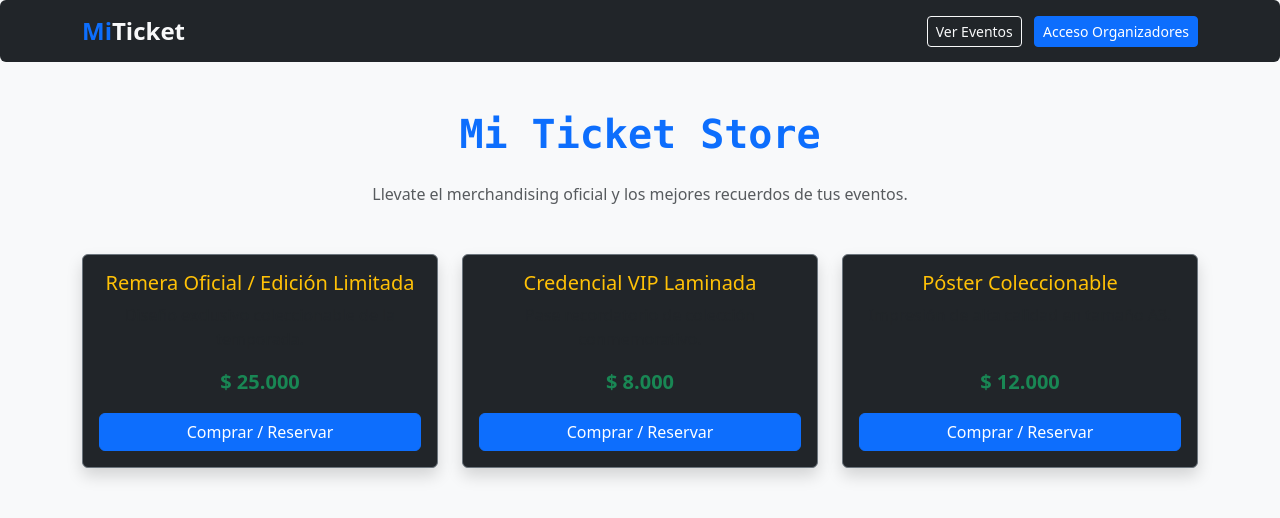
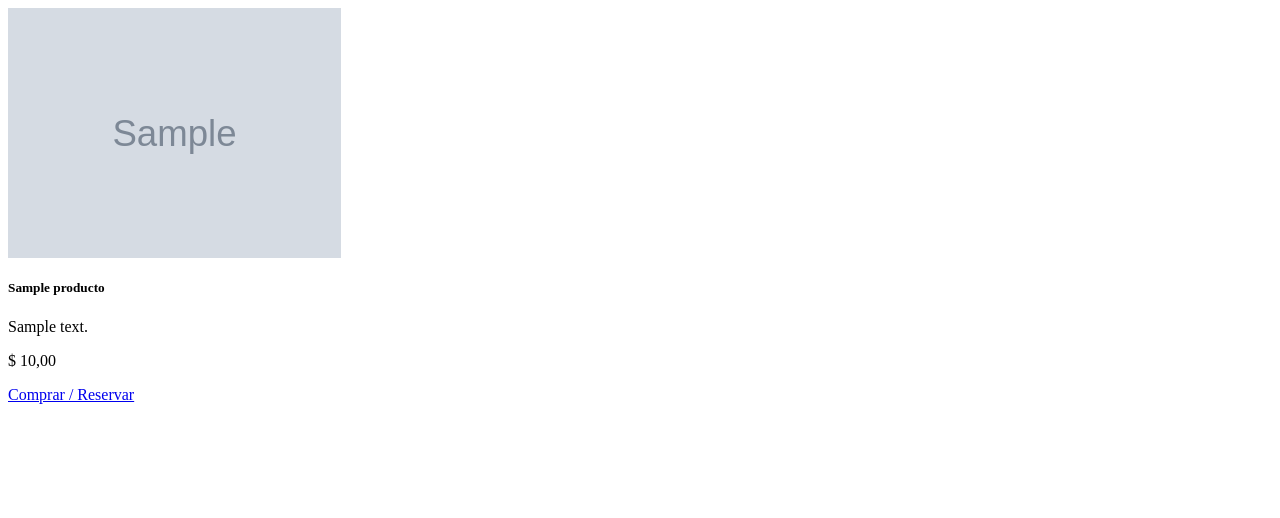
Before and after one commit to chrystalrecords-cmyk/mi_ticket, a Django app: page /store/ in a window 1280 px wide. Shown: the top 518 px of the page. Run offline with Django 5.2, Linux system fonts and the light colour scheme; tables that the repository leaves empty hold one stand-in row (values such as "Sample post"); grey boxes marked "Sample" are stand-in pictures.

Commit message:
Actualizo store.html con productos dinamicos

```diff
--- a/eventos/templates/eventos/store.html
+++ b/eventos/templates/eventos/store.html
@@ -1,76 +1,21 @@
-<!DOCTYPE html>
-<html lang="es">
-<head>
-    <meta charset="UTF-8">
-    <meta name="viewport" content="width=device-width, initial-scale=1.0">
-    <title>Mi Ticket - Store</title>
-    <link rel="stylesheet" href="https://cdn.jsdelivr.net/npm/bootstrap@5.3.0/dist/css/bootstrap.min.css">
-</head>
-<body class="bg-light">
-
-    <!-- Navegación idéntica a tus otras páginas -->
-    <nav class="navbar navbar-expand-lg navbar-dark bg-dark mb-4 px-3 rounded">
-        <div class="container d-flex justify-content-between align-items-center">
-            <a class="navbar-brand fw-bold fs-4" href="{% url 'lista_eventos' %}">
-                <span class="text-primary">Mi</span><span class="text-light">Ticket</span>
-            </a>
-            <div>
-                <a href="{% url 'lista_eventos' %}" class="btn btn-outline-light btn-sm me-2">Ver Eventos</a>
-                {% if user.is_authenticated %}
-                    <a href="{% url 'dashboard' %}" class="btn btn-outline-light btn-sm me-2">Mi Panel de Productor</a>
-                    <a href="/admin/logout/" class="btn btn-outline-danger btn-sm">Cerrar Sesión</a>
-                {% else %}
-                    <a href="{% url 'login' %}" class="btn btn-primary btn-sm">Acceso Organizadores</a>
-                {% endif %}
-            </div>
-        </div>
-    </nav>
-
-    <!-- Contenido de la Tienda -->
-    <div class="container my-5">
-        <div class="text-center mb-5">
-            <h1 class="text-center mb-4 text-primary font-monospace fw-bold">Mi Ticket Store</h1>
-            <p class="text-muted">Llevate el merchandising oficial y los mejores recuerdos de tus eventos.</p>
-        </div>
-
-        <div class="row">
-            <!-- Producto de Ejemplo 1 -->
+<div class="row">
+            {% for producto in productos %}
             <div class="col-md-4 mb-4">
                 <div class="card bg-dark text-white h-100 border-secondary shadow">
+                    {% if producto.imagen %}
+                        <img src="{{ producto.imagen.url }}" class="card-img-top" alt="{{ producto.nombre }}" style="height: 250px; object-fit: cover;">
+                    {% endif %}
                     <div class="card-body d-flex flex-column text-center">
-                        <h5 class="card-title text-warning">Remera Oficial / Edición Limitada</h5>
-                        <p class="card-text text-muted flex-grow-1">Diseño exclusivo coleccionable de la temporada.</p>
-                        <p class="fw-bold fs-5 text-success">$ 25.000</p>
+                        <h5 class="card-title text-warning">{{ producto.nombre }}</h5>
+                        <p class="card-text text-muted flex-grow-1">{{ producto.descripcion }}</p>
+                        <p class="fw-bold fs-5 text-success">$ {{ producto.precio }}</p>
                         <a href="#" class="btn btn-primary mt-auto">Comprar / Reservar</a>
                     </div>
                 </div>
             </div>
-
-            <!-- Producto de Ejemplo 2 -->
-            <div class="col-md-4 mb-4">
-                <div class="card bg-dark text-white h-100 border-secondary shadow">
-                    <div class="card-body d-flex flex-column text-center">
-                        <h5 class="card-title text-warning">Credencial VIP Laminada</h5>
-                        <p class="card-text text-muted flex-grow-1">Pase recordatorio de colección conmemorativo.</p>
-                        <p class="fw-bold fs-5 text-success">$ 8.000</p>
-                        <a href="#" class="btn btn-primary mt-auto">Comprar / Reservar</a>
-                    </div>
-                </div>
+            {% empty %}
+            <div class="col-12 text-center">
+                <p class="text-muted">Próximamente nuevos productos disponibles.</p>
             </div>
-
-            <!-- Producto de Ejemplo 3 -->
-            <div class="col-md-4 mb-4">
-                <div class="card bg-dark text-white h-100 border-secondary shadow">
-                    <div class="card-body d-flex flex-column text-center">
-                        <h5 class="card-title text-warning">Póster Coleccionable</h5>
-                        <p class="card-text text-muted flex-grow-1">Impresión de alta calidad en tamaño A3.</p>
-                        <p class="fw-bold fs-5 text-success">$ 12.000</p>
-                        <a href="#" class="btn btn-primary mt-auto">Comprar / Reservar</a>
-                    </div>
-                </div>
-            </div>
+            {% endfor %}
         </div>
-    </div>
-
-</body>
-</html>
```
